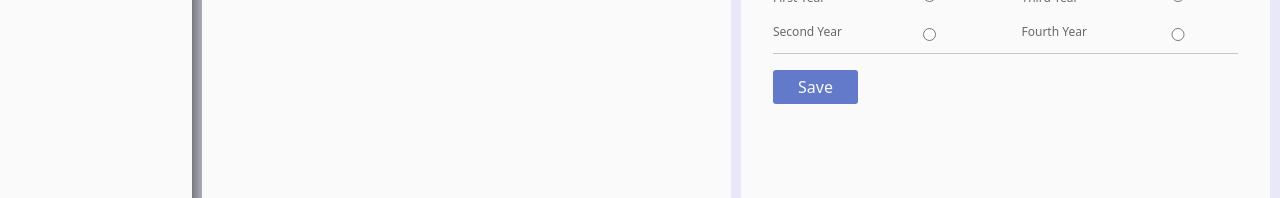
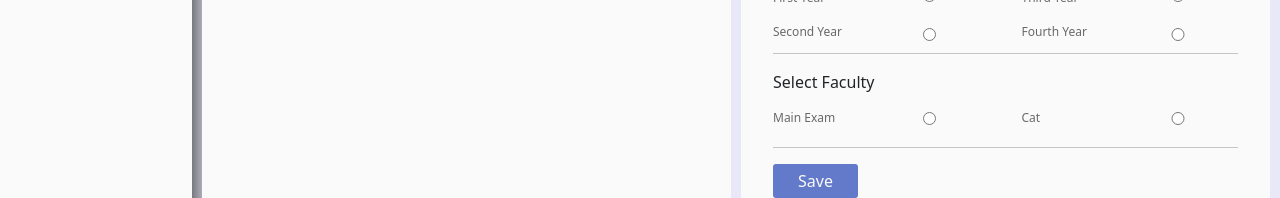
Before and after one commit to johnkatua/Tuk-Past-Paper-Repo, a React (Vite) app: page /admin-papers in a window 1280 px wide. Shown: the part 467-665 px from the top of the page. Built offline with nearby package versions, Linux system fonts and the light colour scheme; no server answers.

Commit message:
fetching faculties from the api

```diff
--- a/src/pages/Admin/Paper/PaperDetails.jsx
+++ b/src/pages/Admin/Paper/PaperDetails.jsx
@@ -1,6 +1,8 @@
 import { useState } from "react";
+import { useDispatch, useSelector } from "react-redux";
 
 const PaperDetails = () => {
+  const { faculties } = useSelector(state => state.faculty);
   const [title, setTitle] = useState("Select a paper");
   const [item, setItem] = useState({
     name: "",
@@ -86,6 +88,20 @@ const PaperDetails = () => {
         </div>
       </div>
       <hr />
+      <div className="form--container__group">
+        <div>Select Faculty</div>
+        <div className="form--container__status">
+          <div className="form--status__firstRow">
+            <span>Main Exam</span>
+            <input type="radio" value="mainExam" name="status" />
+          </div>
+          <div className="form--status__secondRow">
+            <span>Cat</span>
+            <input type="radio" value="cat" name="status" />
+          </div>
+        </div>
+      </div>
+      <hr />
       <div className="form--container__btns">
         <button className="details--btn" onClick={() => handleSubmit()}>
           Save
--- a/src/pages/index.css
+++ b/src/pages/index.css
@@ -348,7 +348,7 @@ td {
   display: flex;
   height: 50%;
   align-items: flex-start;
-  margin-bottom: 8px
+  margin-bottom: 8px;
 }
 
 .form--year__secondYear {
```
